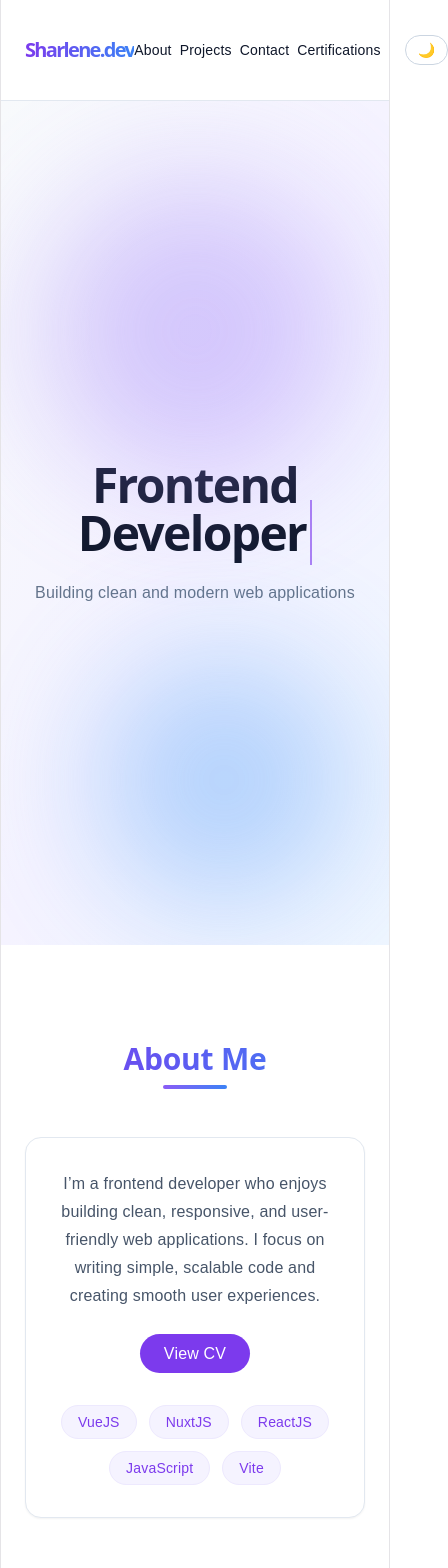
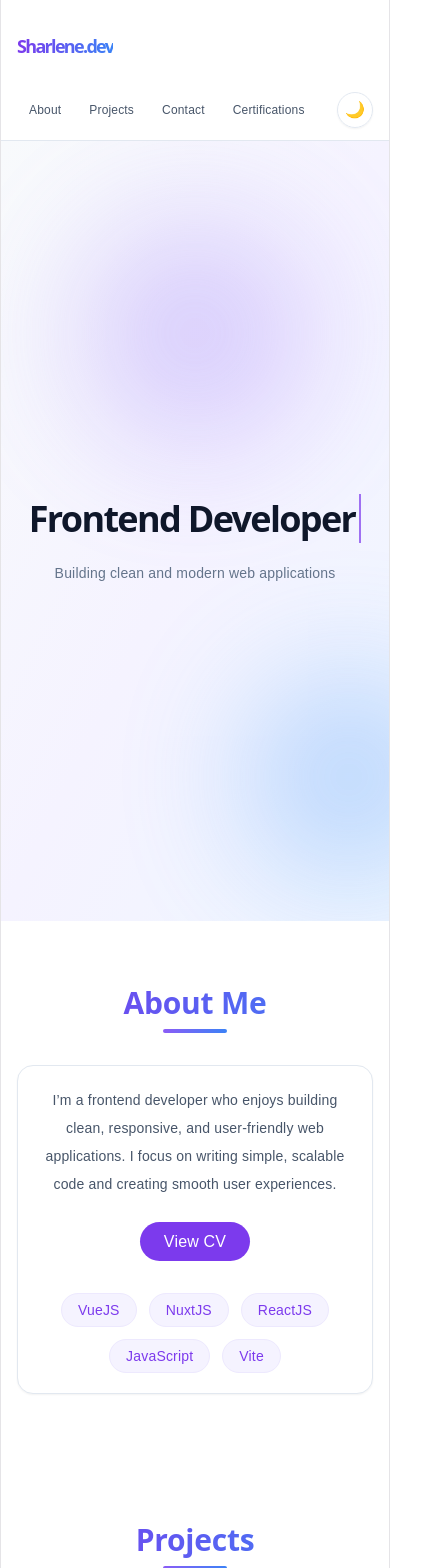
Before and after one commit to sharlene003/blas-portfolio, a React (Vite) app: page / in a window 390 px wide. Shown: the top 1568 px of the page, 448 px wide, since content can reach past the window. Built offline with nearby package versions, Linux system fonts and the light colour scheme.

Commit message:
add certification page and update navbar

```diff
--- a/src/components/layout/Footer.jsx
+++ b/src/components/layout/Footer.jsx
@@ -11,8 +11,8 @@ export default function Footer() {
 
   return (
     <footer className="bg-slate-950 text-slate-300 border-t border-slate-800">
-      <div className="max-w-7xl mx-auto px-6 py-12">
-        <div className="grid gap-10 md:grid-cols-3">
+      <div className="max-w-7xl mx-auto px-4 sm:px-6 py-10 sm:py-12">
+        <div className="grid gap-8 sm:gap-10 md:grid-cols-3">
           {/* Brand */}
           <div>
             <h2 className="text-2xl font-bold text-white">
@@ -109,7 +109,7 @@ export default function Footer() {
           </div>
         </div>
 
-        <div className="border-t border-slate-800 mt-10 pt-6 flex flex-col md:flex-row justify-between items-center text-sm">
+        <div className="border-t border-slate-800 mt-8 sm:mt-10 pt-6 flex flex-col md:flex-row justify-between items-center gap-3 text-xs sm:text-sm text-center md:text-left">
           <p>
             © {year} Sharlene Blas. All rights reserved.
           </p>
--- a/src/components/layout/Navbar.jsx
+++ b/src/components/layout/Navbar.jsx
@@ -3,31 +3,55 @@ export default function Navbar({ dark, setDark }) {
   return (
     <nav className="sticky top-0 z-50 backdrop-blur-xl bg-white/70 dark:bg-slate-900/70 border-b border-slate-200 dark:border-slate-700">
 
-      <div className="max-w-6xl mx-auto px-6 py-4 flex items-center justify-between">
+      <div className="max-w-6xl mx-auto px-4 sm:px-6 py-3 sm:py-4 flex flex-wrap items-center justify-between gap-3">
 
         {/* Logo */}
-        <h1 className="text-xl font-bold bg-gradient-to-r from-violet-600 to-blue-500 text-transparent bg-clip-text">
+        <h1 className="text-lg sm:text-xl font-bold bg-gradient-to-r from-violet-600 to-blue-500 text-transparent bg-clip-text">
           Sharlene.dev
         </h1>
 
         {/* Links */}
-        <div className="flex items-center gap-2">
+        <div className="flex w-full sm:w-auto items-center justify-between gap-2">
 
-          <div className="flex gap-2 text-sm">
-            <a href="/#about" className="hover:text-violet-500">About</a>
-            <a href="/#projects" className="hover:text-violet-500">Projects</a>
-            <a href="/#contact" className="hover:text-violet-500">Contact</a>
-            <a href="certifications" className="hover:text-violet-500">Certifications</a>
+          <div className="flex flex-wrap items-center gap-1 text-xs sm:text-sm">
+            <a
+              href="/#about"
+              className="rounded-full px-3 py-2 font-medium text-slate-600 transition hover:bg-violet-50 hover:text-violet-600 focus-visible:outline-none focus-visible:ring-2 focus-visible:ring-violet-500 dark:text-slate-300 dark:hover:bg-slate-800 dark:hover:text-violet-300"
+            >
+              About
+            </a>
+            <a
+              href="/#projects"
+              className="rounded-full px-3 py-2 font-medium text-slate-600 transition hover:bg-violet-50 hover:text-violet-600 focus-visible:outline-none focus-visible:ring-2 focus-visible:ring-violet-500 dark:text-slate-300 dark:hover:bg-slate-800 dark:hover:text-violet-300"
+            >
+              Projects
+            </a>
+            <a
+              href="/#contact"
+              className="rounded-full px-3 py-2 font-medium text-slate-600 transition hover:bg-violet-50 hover:text-violet-600 focus-visible:outline-none focus-visible:ring-2 focus-visible:ring-violet-500 dark:text-slate-300 dark:hover:bg-slate-800 dark:hover:text-violet-300"
+            >
+              Contact
+            </a>
+            <a
+              href="/certifications"
+              className="rounded-full px-3 py-2 font-medium text-slate-600 transition hover:bg-violet-50 hover:text-violet-600 focus-visible:outline-none focus-visible:ring-2 focus-visible:ring-violet-500 dark:text-slate-300 dark:hover:bg-slate-800 dark:hover:text-violet-300"
+            >
+              Certifications
+            </a>
           </div>
 
           {/* Dark mode button */}
           <button
             onClick={() => setDark(!dark)}
+            aria-label={dark ? "Switch to light mode" : "Switch to dark mode"}
+            title={dark ? "Switch to light mode" : "Switch to dark mode"}
             className="
-              ml-4 px-3 py-1 rounded-full
-              border border-slate-300 dark:border-slate-600
-              text-sm
-              hover:border-violet-500 transition
+              sm:ml-3 grid size-9 shrink-0 place-items-center rounded-full
+              border border-slate-200 bg-white/80 text-base shadow-sm
+              transition duration-300 hover:-translate-y-0.5 hover:border-violet-400
+              hover:bg-violet-50 hover:shadow-md
+              focus-visible:outline-none focus-visible:ring-2 focus-visible:ring-violet-500
+              dark:border-slate-700 dark:bg-slate-800/80 dark:hover:bg-slate-700
             "
           >
             {dark ? "☀️" : "🌙"}
--- a/src/components/sections/About.jsx
+++ b/src/components/sections/About.jsx
@@ -7,7 +7,7 @@ export default function About() {
     navigate("/user/1");
   };
   return (
-    <section id="about" className="max-w-5xl mx-auto px-6 py-24">
+    <section id="about" className="max-w-5xl mx-auto px-4 sm:px-6 py-16 sm:py-24">
       {/* Heading */}
       <div className="text-center">
         <h2 className="text-3xl font-semibold bg-gradient-to-r from-violet-600 to-blue-500 text-transparent bg-clip-text">
@@ -18,8 +18,8 @@ export default function About() {
       </div>
 
       {/* Content Card */}
-      <div className="mt-12 bg-white border border-slate-200 rounded-2xl p-8 shadow-sm hover:shadow-md transition duration-300">
-        <p className="text-slate-600 leading-7 text-center">
+      <div className="mt-8 sm:mt-12 bg-white border border-slate-200 rounded-2xl p-5 sm:p-8 shadow-sm hover:shadow-md transition duration-300">
+        <p className="text-sm sm:text-base text-slate-600 leading-7 text-center">
           I’m a frontend developer who enjoys building clean, responsive, and
           user-friendly web applications. I focus on writing simple, scalable
           code and creating smooth user experiences.
--- a/src/components/sections/Contact.jsx
+++ b/src/components/sections/Contact.jsx
@@ -2,7 +2,7 @@ export default function Contact() {
   return (
     <section
       id="contact"
-      className="relative max-w-5xl mx-auto px-6 py-24"
+      className="relative max-w-5xl mx-auto px-4 sm:px-6 py-16 sm:py-24"
     >
 
       {/* Background Glow */}
@@ -14,7 +14,7 @@ export default function Contact() {
       <div className="text-center">
 
         <h2 className="
-          text-4xl font-bold
+          text-3xl sm:text-4xl font-bold
           bg-gradient-to-r from-violet-600 via-blue-500 to-indigo-500
           text-transparent bg-clip-text
         ">
@@ -31,12 +31,12 @@ export default function Contact() {
 
       {/* Contact Card */}
       <div className="
-        mt-12
+        mt-8 sm:mt-12
         bg-white/70
         backdrop-blur-xl
         border border-white/30
         rounded-3xl
-        p-10
+        p-5 sm:p-10
         shadow-xl
         flex flex-col md:flex-row
         items-center
@@ -47,8 +47,8 @@ export default function Contact() {
       ">
 
         {/* Left */}
-        <div>
-          <h3 className="text-2xl font-semibold text-slate-900">
+        <div className="w-full md:w-auto text-center md:text-left">
+          <h3 className="text-xl sm:text-2xl font-semibold text-slate-900">
             Get in touch ✨
           </h3>
 
@@ -58,12 +58,12 @@ export default function Contact() {
         </div>
 
         {/* Right */}
-        <div className="flex gap-4">
+        <div className="flex w-full md:w-auto flex-wrap justify-center gap-3 sm:gap-4">
 
           <a
             href="mailto:your@email.com"
             className="
-              px-6 py-3 rounded-full
+              px-5 sm:px-6 py-3 rounded-full
               bg-gradient-to-r from-violet-600 to-blue-500
               text-white font-medium
               hover:opacity-90
--- a/src/components/sections/Hero.jsx
+++ b/src/components/sections/Hero.jsx
@@ -33,19 +33,19 @@ export default function Hero() {
 
   return (
 
-   <section className="min-h-screen flex items-center justify-center px-6 relative overflow-hidden bg-gradient-to-br from-slate-50 via-violet-50 to-blue-50">
+  <section className="min-h-[calc(100svh-4rem)] sm:min-h-screen flex items-center justify-center px-4 sm:px-6 py-20 sm:py-24 relative overflow-hidden bg-gradient-to-br from-slate-50 via-violet-50 to-blue-50">
     <el-autocomplete></el-autocomplete>
-    <div className="absolute top-20 left-1/2 -translate-x-1/2 w-[300px] h-[300px] bg-violet-400 blur-3xl opacity-20 rounded-full animate-pulse" />
+    <div className="absolute top-20 left-1/2 -translate-x-1/2 w-56 h-56 sm:w-[300px] sm:h-[300px] bg-violet-400 blur-3xl opacity-20 rounded-full animate-pulse" />
 
-<div className="absolute bottom-10 right-10 w-[250px] h-[250px] bg-blue-400 blur-3xl opacity-20 rounded-full animate-pulse" />
-     <div className="text-center">
+  <div className="absolute bottom-10 -right-16 sm:right-10 w-52 h-52 sm:w-[250px] sm:h-[250px] bg-blue-400 blur-3xl opacity-20 rounded-full animate-pulse" />
+     <div className="relative max-w-4xl text-center">
 
-        <h1 className="text-5xl md:text-6xl font-semibold text-slate-900">
+      <h1 className="min-h-[1.2em] text-4xl sm:text-5xl md:text-6xl font-semibold text-slate-900 break-words">
           {text}
           <span className="border-r-2 border-violet-600 ml-1 animate-pulse"></span>
         </h1>
 
-        <p className="mt-6 text-slate-500">
+        <p className="mt-5 sm:mt-6 text-sm sm:text-base text-slate-500">
           Building clean and modern web applications
         </p>
 
--- a/src/components/sections/Projects.jsx
+++ b/src/components/sections/Projects.jsx
@@ -48,7 +48,7 @@ export default function Projects() {
   return (
     <section
       id="projects"
-      className="max-w-5xl mx-auto px-6 py-20 animate-fadeUp"
+      className="max-w-5xl mx-auto px-4 sm:px-6 py-16 sm:py-20 animate-fadeUp"
     >
       <div className="text-center">
         <h2 className="text-3xl font-semibold bg-gradient-to-r from-violet-600 to-blue-500 text-transparent bg-clip-text">
@@ -57,7 +57,7 @@ export default function Projects() {
         <div className="mt-2 w-16 h-1 mx-auto bg-gradient-to-r from-violet-500 to-blue-500 rounded-full" />
       </div>
 
-      <div className="grid md:grid-cols-2 gap-8 mt-12">
+      <div className="grid md:grid-cols-2 gap-5 sm:gap-8 mt-8 sm:mt-12">
         {projects.map((project) => (
           <div
             key={project.title}
@@ -86,15 +86,15 @@ export default function Projects() {
             </div>
 
             {/* Content */}
-            <div className="p-6">
-              <h3 className="text-xl font-semibold text-slate-900">
+            <div className="p-5 sm:p-6">
+              <h3 className="text-lg sm:text-xl font-semibold text-slate-900">
                 {project.title}
               </h3>
 
               <p className="mt-3 text-slate-500 leading-7">{project.desc}</p>
 
               {/* Links */}
-              <div className="flex gap-4 mt-6">
+              <div className="flex flex-wrap gap-3 sm:gap-4 mt-6">
                 <a
                   onClick={() => navigate(project.redirect)}
                   className="
```
